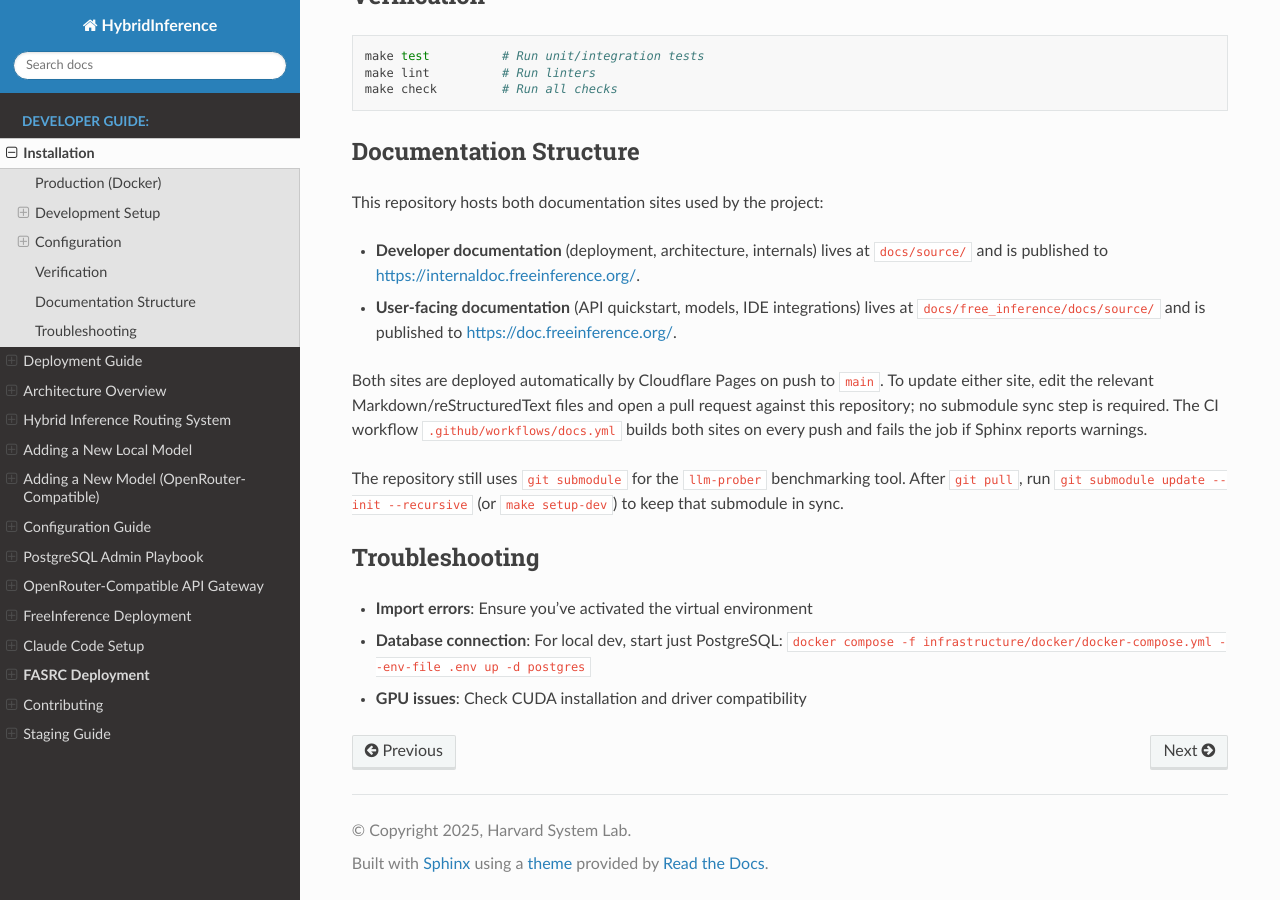
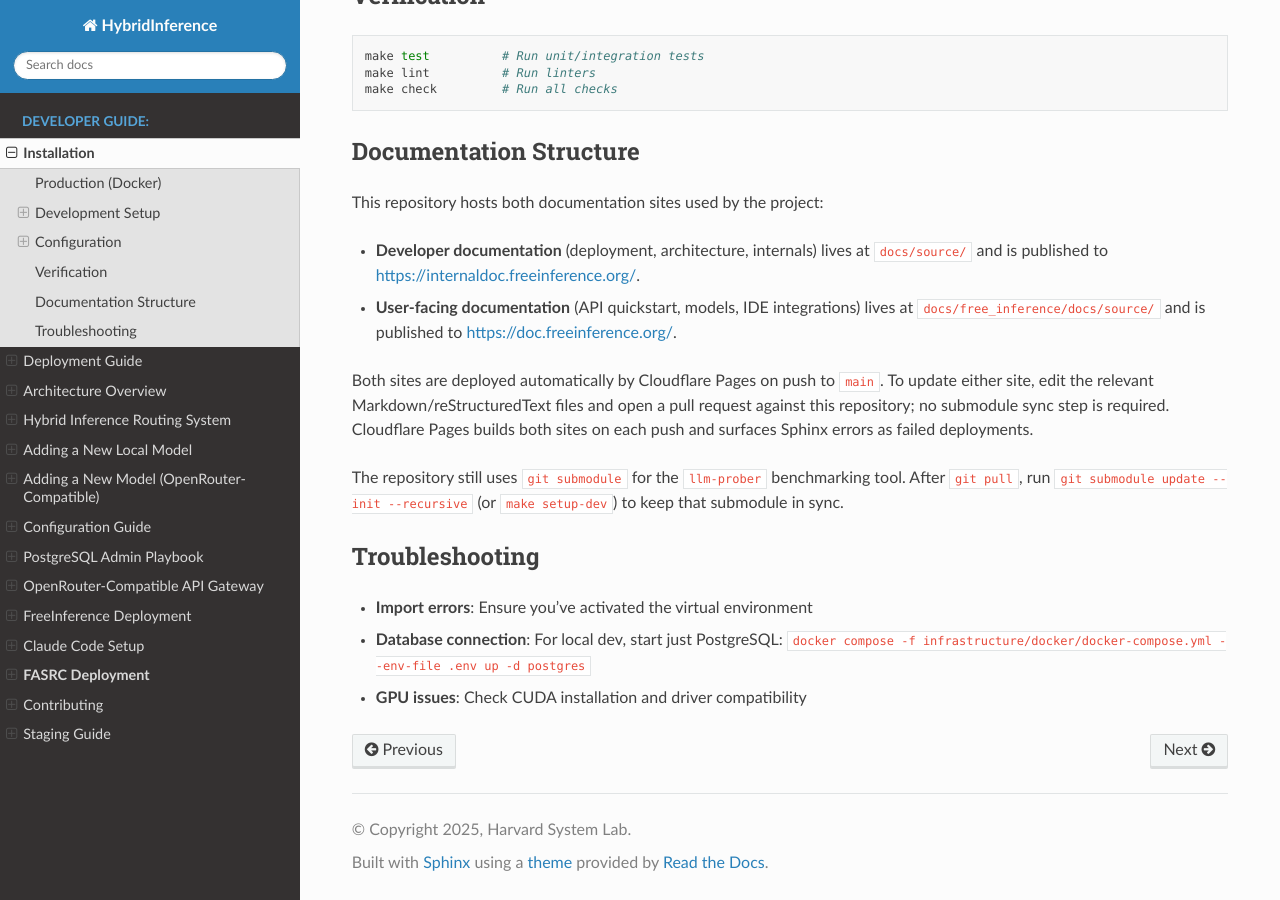
Before and after one commit to B-A-M-N/hybridInference, a Sphinx documentation site: the page built from docs/source/developer/installation.md, in a window 1280 px wide and 900 px high, scrolled down 1933 px. Built offline with Sphinx 7.4.7 and the Read the Docs theme 3.1.0, drawn with Linux system fonts in a browser that asks for light colours; comment, search, counter and statistics services are not loaded.

Commit message:
ci: remove GitHub Pages docs workflow (#250)
## Summary

- Deletes `.github/workflows/docs.yml`, the last GitHub Pages footprint
in the repo. It was a build-validator left over from the migration to
Cloudflare Pages (commit c9fdd8b, 2026-04-28) and no longer calls any
`actions/*-pages` actions.
- Updates `docs/source/developer/installation.md` to remove a stale
reference to the deleted workflow and to describe the current Cloudflare
Pages flow.

## Why

Documentation is now built and deployed entirely by Cloudflare Pages:
- User docs (prod): https://doc.freeinference.org/ (tracks `main`)
- User docs (staging): https://doc.staging.freeinference.org/ (tracks
`dev`)
- Developer docs: https://internaldoc.freeinference.org/ (tracks `main`)

CF Pages already runs the same Sphinx builds and surfaces failures as
failed deployments, so the workflow was duplicate work that consumed CI
minutes without catching anything new. The repo's GitHub Pages site is
already disabled upstream.

## Test plan

- [x] Confirmed no other workflow or doc references `docs.yml` or "Build
Documentation" after the change.
- [x] Validated the three remaining workflow YAML files (`ci.yml`,
`deploy.yml`, `deploy-staging.yml`) still parse with `yaml.safe_load`.
- [ ] Verify CF Pages deploy preview for this branch builds cleanly (CF
Pages will catch any Sphinx regressions at deploy time).
- [ ] Confirm CI on the PR runs only the expected jobs (`lint`,
`frontend-lint-test`, `test`, `security`) — no "Build Documentation"
job.

🤖 Generated with [Claude Code](https://claude.com/claude-code)

Co-authored-by: Claude Opus 4.7 (1M context) <noreply@anthropic.com>

```diff
--- a/docs/source/developer/installation.md
+++ b/docs/source/developer/installation.md
@@ -108,8 +108,8 @@ This repository hosts both documentation sites used by the project:
 Both sites are deployed automatically by Cloudflare Pages on push to `main`.
 To update either site, edit the relevant Markdown/reStructuredText files and
 open a pull request against this repository; no submodule sync step is
-required. The CI workflow `.github/workflows/docs.yml` builds both sites on
-every push and fails the job if Sphinx reports warnings.
+required. Cloudflare Pages builds both sites on each push and surfaces
+Sphinx errors as failed deployments.
 
 The repository still uses `git submodule` for the `llm-prober` benchmarking
 tool. After `git pull`, run `git submodule update --init --recursive` (or
```
Also changed, not shown: 1 other file.
